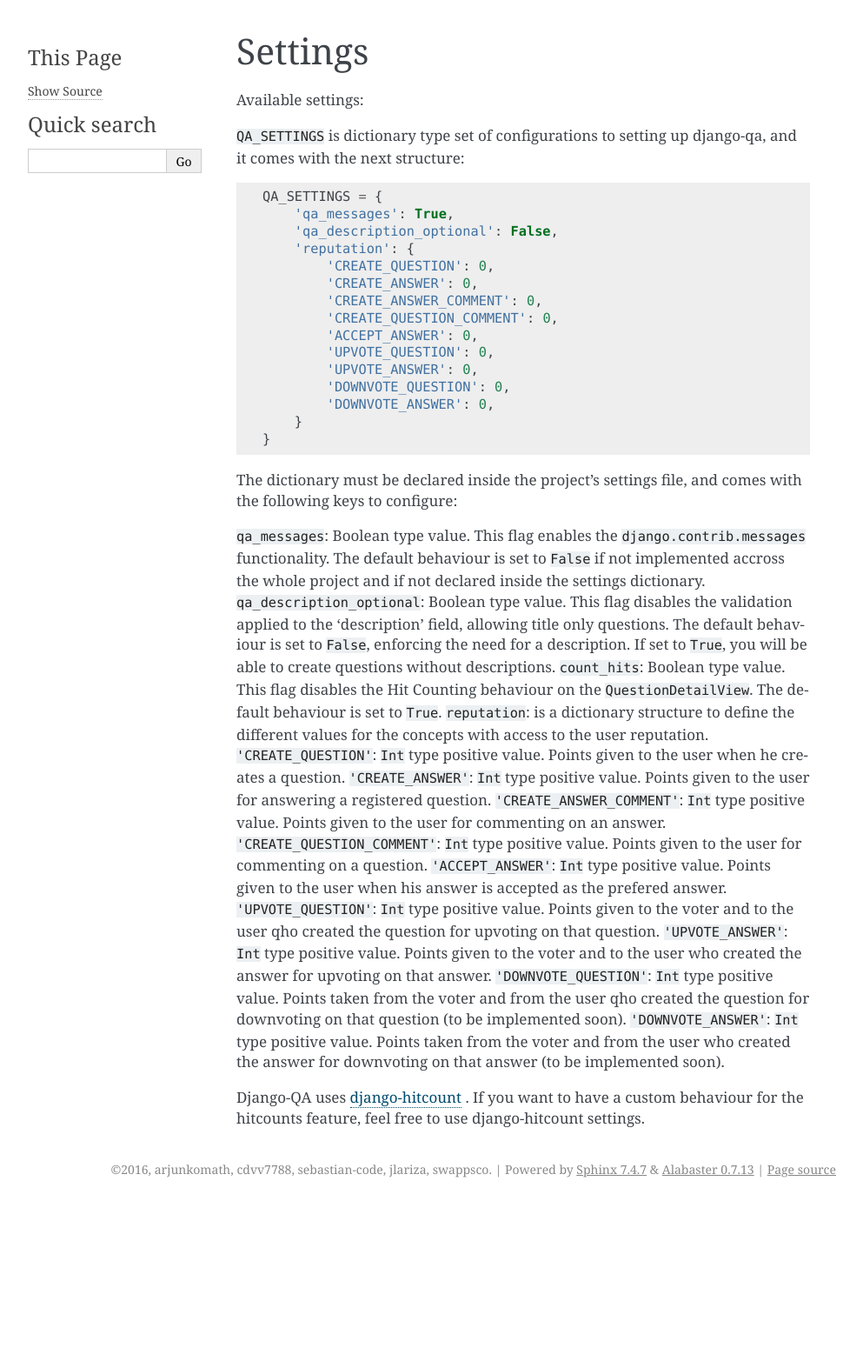
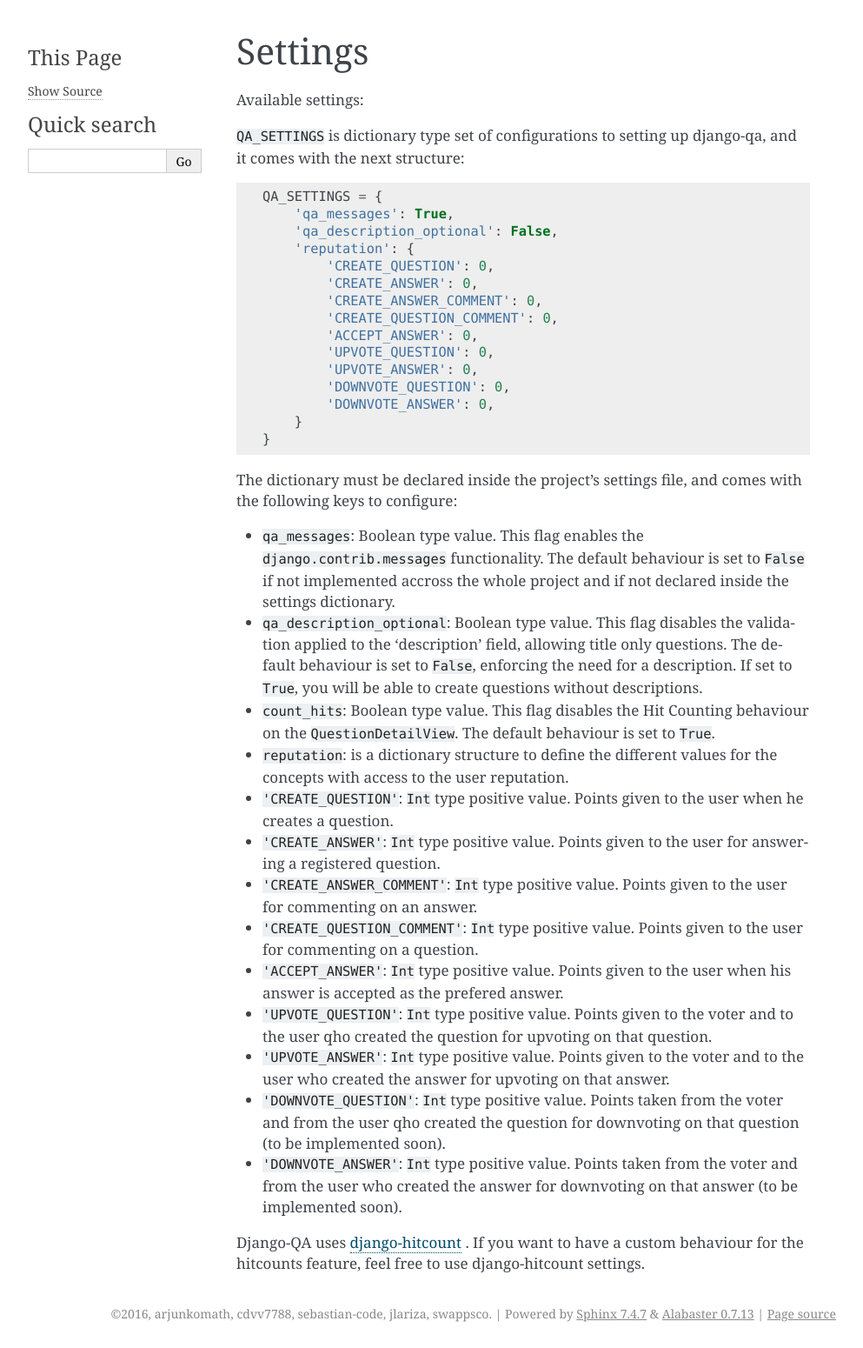
Before and after one commit to arjunkomath/Simple-Q-A-App-using-Python-Django, a Sphinx documentation site: the page built from docs/settings.rst, in a window 1280 px wide. Shown: the whole page at 87% size, without its empty margins (148-1141 px from the left). Built offline with Sphinx 7.4.7, drawn with Linux system fonts in a browser that asks for light colours; before the commit the page ends 1384 px from its top, so only the background shows below that.

Commit message:
Fixing the docs to give it a better styling

```diff
--- a/docs/settings.rst
+++ b/docs/settings.rst
@@ -25,18 +25,18 @@ Available settings:
 
 The dictionary must be declared inside the project's settings file, and comes with the following keys to configure:
 
-``qa_messages``: Boolean type value. This flag enables the ``django.contrib.messages`` functionality. The default behaviour is set to ``False`` if not implemented accross the whole project and if not declared inside the settings dictionary.
-``qa_description_optional``: Boolean type value. This flag disables the validation applied to the 'description' field, allowing title only questions. The default behaviour is set to ``False``, enforcing the need for a description. If set to ``True``, you will be able to create questions without descriptions.
-``count_hits``: Boolean type value. This flag disables the Hit Counting behaviour on the ``QuestionDetailView``. The default behaviour is set to ``True``.
-``reputation``: is a dictionary structure to define the different values for the concepts with access to the user reputation.
-``'CREATE_QUESTION'``: ``Int`` type positive value. Points given to the user when he creates a question.
-``'CREATE_ANSWER'``: ``Int`` type positive value. Points given to the user for answering a registered question.
-``'CREATE_ANSWER_COMMENT'``: ``Int`` type positive value. Points given to the user for commenting on an answer.
-``'CREATE_QUESTION_COMMENT'``: ``Int`` type positive value. Points given to the user for commenting on a question.
-``'ACCEPT_ANSWER'``: ``Int`` type positive value. Points given to the user when his answer is accepted as the prefered answer.
-``'UPVOTE_QUESTION'``: ``Int`` type positive value. Points given to the voter and to the user qho created the question for upvoting on that question.
-``'UPVOTE_ANSWER'``: ``Int`` type positive value. Points given to the voter and to the user who created the answer for upvoting on that answer.
-``'DOWNVOTE_QUESTION'``: ``Int`` type positive value. Points taken from the voter and from the user qho created the question for downvoting on that question (to be implemented soon).
-``'DOWNVOTE_ANSWER'``: ``Int`` type positive value. Points taken from the voter and from the user who created the answer for downvoting on that answer (to be implemented soon).
+* ``qa_messages``: Boolean type value. This flag enables the ``django.contrib.messages`` functionality. The default behaviour is set to ``False`` if not implemented accross the whole project and if not declared inside the settings dictionary.
+* ``qa_description_optional``: Boolean type value. This flag disables the validation applied to the 'description' field, allowing title only questions. The default behaviour is set to ``False``, enforcing the need for a description. If set to ``True``, you will be able to create questions without descriptions.
+* ``count_hits``: Boolean type value. This flag disables the Hit Counting behaviour on the ``QuestionDetailView``. The default behaviour is set to ``True``.
+* ``reputation``: is a dictionary structure to define the different values for the concepts with access to the user reputation.
+* ``'CREATE_QUESTION'``: ``Int`` type positive value. Points given to the user when he creates a question.
+* ``'CREATE_ANSWER'``: ``Int`` type positive value. Points given to the user for answering a registered question.
+* ``'CREATE_ANSWER_COMMENT'``: ``Int`` type positive value. Points given to the user for commenting on an answer.
+* ``'CREATE_QUESTION_COMMENT'``: ``Int`` type positive value. Points given to the user for commenting on a question.
+* ``'ACCEPT_ANSWER'``: ``Int`` type positive value. Points given to the user when his answer is accepted as the prefered answer.
+* ``'UPVOTE_QUESTION'``: ``Int`` type positive value. Points given to the voter and to the user qho created the question for upvoting on that question.
+* ``'UPVOTE_ANSWER'``: ``Int`` type positive value. Points given to the voter and to the user who created the answer for upvoting on that answer.
+* ``'DOWNVOTE_QUESTION'``: ``Int`` type positive value. Points taken from the voter and from the user qho created the question for downvoting on that question (to be implemented soon).
+* ``'DOWNVOTE_ANSWER'``: ``Int`` type positive value. Points taken from the voter and from the user who created the answer for downvoting on that answer (to be implemented soon).
 
 Django-QA uses `django-hitcount <https://github.com/thornomad/django-hitcount>`_ . If you want to have a custom behaviour for the hitcounts feature, feel free to use django-hitcount settings.
```
